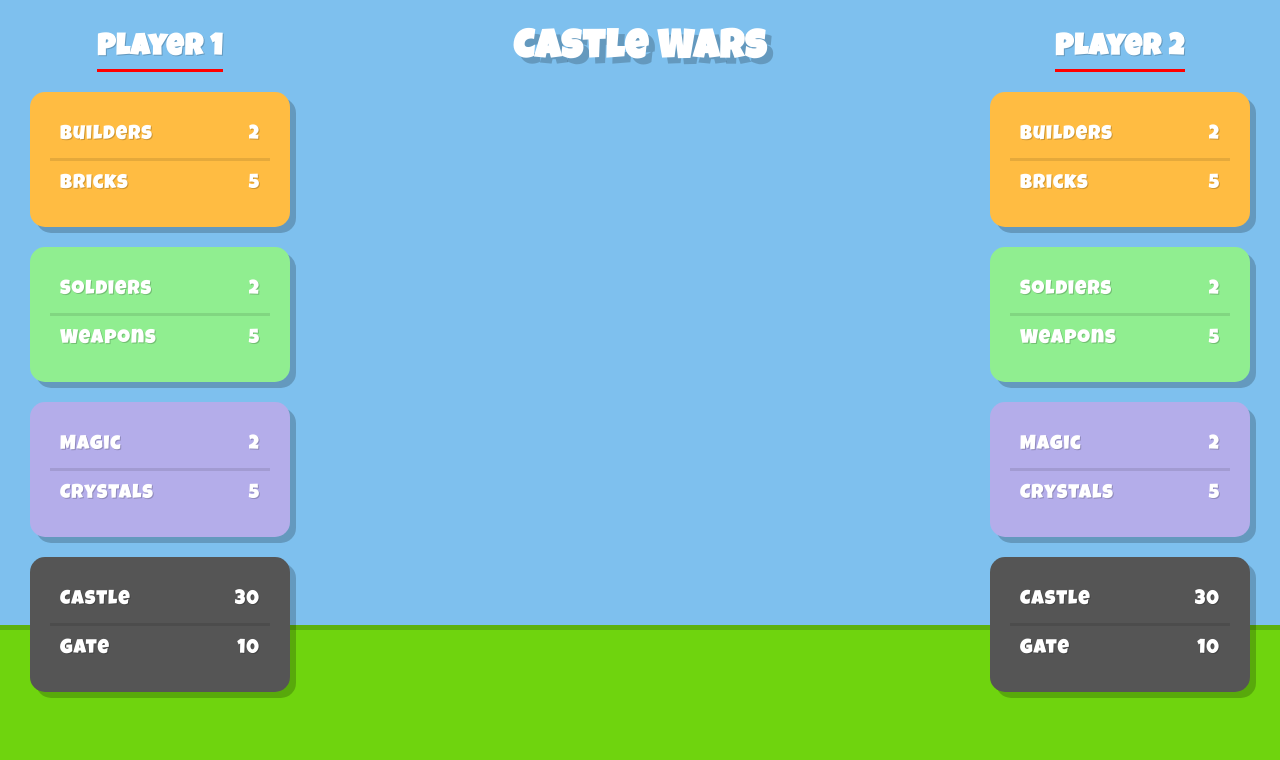
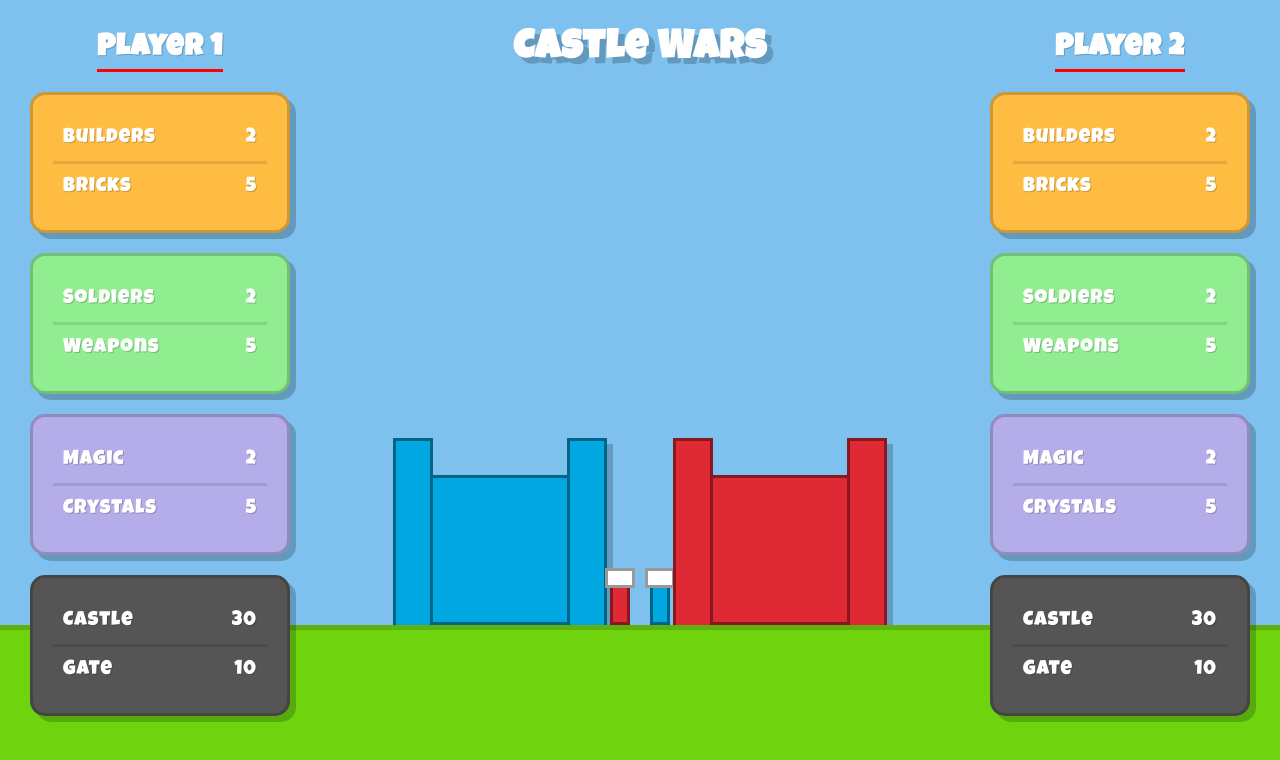
Before and after one commit to AlexanderMelox/Castle-Wars, a Vue app: page / in a window 1280 px wide. Shown: the top 760 px of the page. Built offline with nearby package versions, Linux system fonts and the light colour scheme.

Commit message:
created the castles

```diff
--- a/public/main.css
+++ b/public/main.css
@@ -7,6 +7,8 @@
   --color-building: #FFBC42;
   --color-weapons: lightgreen;
   --color-magic: #B4ADEA;
+  --castle-red: #DF2935;
+  --castle-blue: #00a7e1;
   --color-hp: #555;
   --color-white: #fff;
   /* Text */
--- a/src/components/BattleField.vue
+++ b/src/components/BattleField.vue
@@ -13,6 +13,8 @@
         :castleHealth="castleHealth"
         :gateHealth="gateHealth"
       />
+      <Castle player="Player 1" :castleHealth="castleHealth" :gateHealth="gateHealth"/>
+      <Castle player="Player 2" :castleHealth="castleHealth" :gateHealth="gateHealth"/>
     </div>
     <div class="battlefield__bottom"></div>
   </div>
@@ -20,6 +22,7 @@
 
 <script>
 import PlayerResources from "./PlayerResources";
+import Castle from "./Castle.vue";
 
 export default {
   data() {
@@ -37,7 +40,8 @@ export default {
     };
   },
   components: {
-    PlayerResources
+    PlayerResources,
+    Castle
   }
 };
 </script>
@@ -52,6 +56,8 @@ export default {
 
 .battlefield__top {
   background-color: var(--color-sky);
+  overflow: hidden;
+  position: relative;
 }
 
 .battlefield__bottom {
--- /dev/null
+++ b/src/components/Castle.vue
@@ -0,0 +1,132 @@
+<template>
+  <div class="castle-container">
+    <div
+      class="castle"
+      :class="{ 'castle--one': isPlayerOne, 'castle--two': !isPlayerOne }"
+      :style="{height: castleHeight + 'px'}"
+    ></div>
+    <div
+      class="gate"
+      :class="{ 'gate--one': isPlayerOne, 'gate--two': !isPlayerOne }"
+      :style="{ height: gateHeight + 'px' }"
+    ></div>
+  </div>
+</template>
+
+<script>
+export default {
+  data() {
+    return {
+      isPlayerOne: null
+    };
+  },
+  props: {
+    player: {
+      type: String,
+      required: true
+    },
+    castleHealth: {
+      type: Number,
+      required: true
+    },
+    gateHealth: {
+      type: Number,
+      required: true
+    }
+  },
+  computed: {
+    castleHeight() {
+      return this.castleHealth * 5;
+    },
+    gateHeight() {
+      return this.gateHealth * 5;
+    }
+  },
+  created() {
+    this.isPlayerOne = this.player === "Player 1";
+  }
+};
+</script>
+
+<style scoped>
+.castle {
+  position: absolute;
+  transition: height 1s;
+  bottom: 0;
+  width: 20rem;
+  border: 3px solid rgba(0, 0, 0, 0.4);
+  box-shadow: var(--text-shadow);
+}
+
+.castle::before {
+  display: block;
+  position: absolute;
+  content: "";
+  width: 4rem;
+  top: -4rem;
+  left: -1rem;
+  height: 500%;
+}
+
+.castle::after {
+  display: block;
+  position: absolute;
+  content: "";
+  width: 4rem;
+  top: -4rem;
+  right: -1rem;
+  height: 500%;
+  box-shadow: var(--text-shadow);
+}
+
+.castle--one {
+  background-color: var(--castle-blue);
+  left: 40rem;
+}
+
+.castle--one::before,
+.castle--one::after {
+  background-color: var(--castle-blue);
+  border: 3px solid rgba(0, 0, 0, 0.4);
+}
+
+.castle--two {
+  background-color: var(--castle-red);
+  right: 40rem;
+}
+
+.castle--two::before,
+.castle--two::after {
+  background-color: var(--castle-red);
+  border: 3px solid rgba(0, 0, 0, 0.4);
+}
+
+.gate {
+  position: absolute;
+  width: 2rem;
+  bottom: 0;
+  border: 3px solid rgba(0, 0, 0, 0.4);
+}
+
+.gate::before {
+  content: "";
+  display: block;
+  width: 3rem;
+  height: 2rem;
+  position: absolute;
+  top: -1rem;
+  left: -0.8rem;
+  background-color: #fff;
+  border: 3px solid rgba(0, 0, 0, 0.4);
+}
+
+.gate--one {
+  background-color: var(--castle-blue);
+  left: 65rem;
+}
+
+.gate--two {
+  background-color: var(--castle-red);
+  right: 65rem;
+}
+</style>
--- a/src/components/PlayerResources.vue
+++ b/src/components/PlayerResources.vue
@@ -46,6 +46,11 @@
 
 <script>
 export default {
+  data() {
+    return {
+      isPlayerOne: null
+    };
+  },
   props: {
     player: {
       type: String,
@@ -107,6 +112,7 @@ export default {
   padding: 2rem;
   color: var(--color-white);
   box-shadow: var(--text-shadow);
+  border: 3px solid rgba(0, 0, 0, 0.2);
   font-size: 2rem;
 }
 
```
